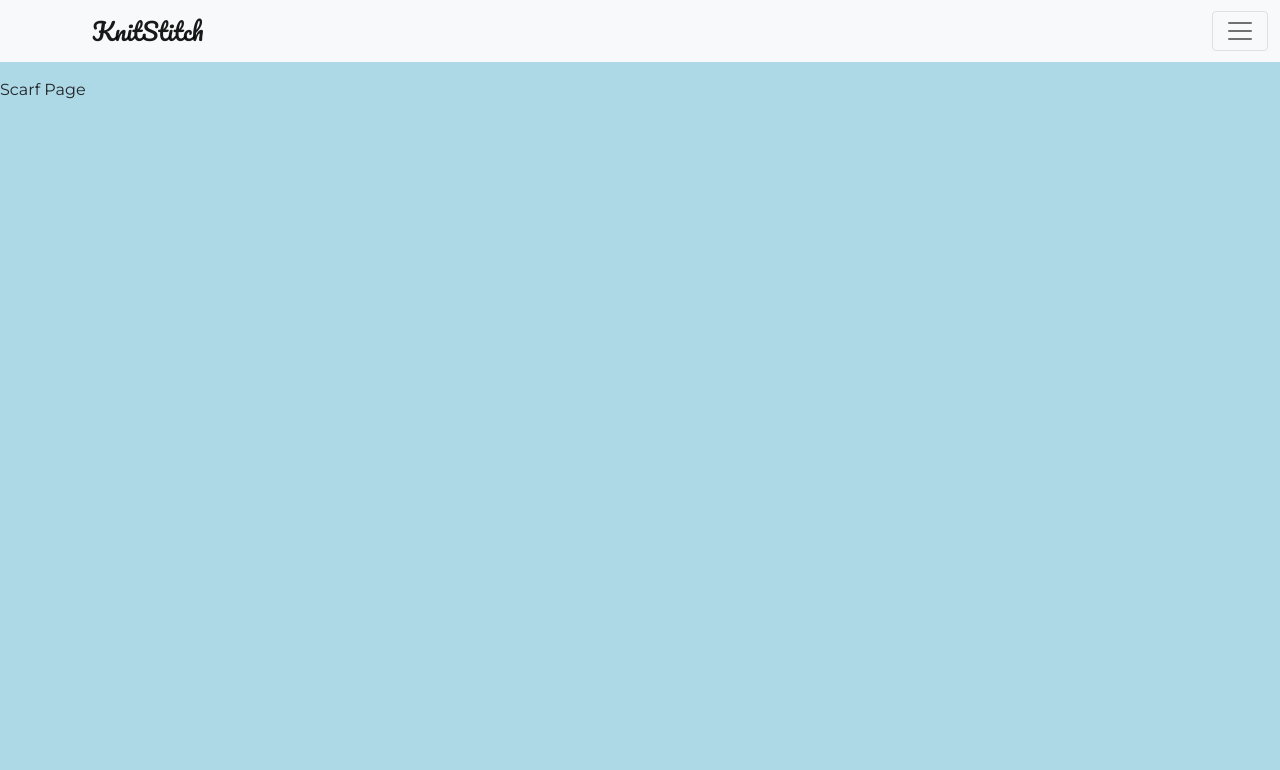
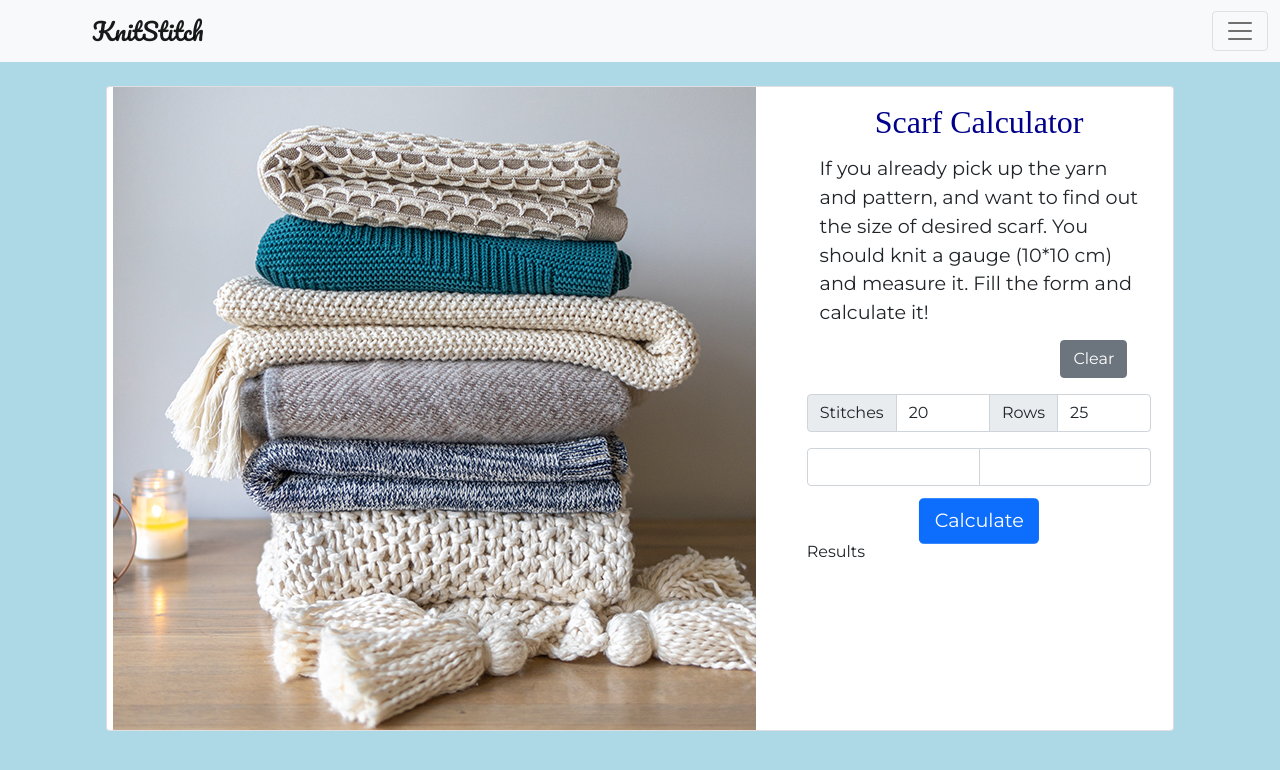
Before and after one commit to evoloshchenko/blanket-calc, a React (Create React App) app: page /scarf in a window 1280 px wide. Shown: the top 770 px of the page. Built offline with nearby package versions, Linux system fonts and the light colour scheme.

Commit message:
Add a new page - Scarf Calculator and start woking on it.

```diff
--- /dev/null
+++ b/src/calculators/scarf/Calculator.js
@@ -0,0 +1,75 @@
+import { useState } from "react";
+import { Container, Row, Col, Card, Form } from "react-bootstrap";
+//Import for images
+import DetailImage from "../../components/DetailImage";
+import scarfImg from "../../img/scarf.jpg";
+//Import buttons
+import CalculateButton from "../../components/CalculateButton";
+import ResetButton from "../../components/ResetButton";
+//Import section of the page
+import InputForm from "../scarf/InputForm";
+import Results from "../scarf/Results";
+//Import constants
+import {
+  INITIAL_STITCHES,
+  INITIAL_ROWS,
+  INITIAL_WIDTH,
+  INITIAL_LENGTH,
+  INITIAL_SCARF_WIDTH,
+  INITIAL_SCARF_LENGTH,
+} from "../../constants";
+
+const Calculator = () => {
+  //State
+  const [stitches, setStitches] = useState(INITIAL_STITCHES);
+  const [rows, setRows] = useState(INITIAL_ROWS);
+  const [width, setWidth] = useState(INITIAL_WIDTH);
+  const [length, setLength] = useState(INITIAL_LENGTH);
+  const [desiredWidth, setDesiredWidth] = useState(INITIAL_SCARF_WIDTH);
+  const [desiredLength, setDesiredLength] = useState(INITIAL_SCARF_LENGTH);
+  const [totalStitches, setTotalStitches] = useState();
+  const [totalRows, setTotalRows] = useState();
+
+  return (
+    <Container>
+      <Card>
+        <Row>
+          <Col>
+            <DetailImage id="scarf-image" image={scarfImg} alt="scarf-image" />
+          </Col>
+          <Col>
+            <Card.Body>
+              <Card.Title>Scarf Calculator</Card.Title>
+              <Card.Text>
+                If you already pick up the yarn and pattern, and want to find
+                out the size of desired scarf. You should knit a gauge (10*10
+                cm) and measure it. Fill the form and calculate it!
+              </Card.Text>
+              <ResetButton />
+              <div>
+                <InputForm
+                  stitches={stitches}
+                  setStitches={setStitches}
+                  rows={rows}
+                  setRows={setRows}
+                  width={width}
+                  setWidth={setWidth}
+                  length={length}
+                  setLength={setLength}
+                  desiredWidth={desiredWidth}
+                  setDesiredWidth={setDesiredWidth}
+                  desiredLength={desiredLength}
+                  setDesiredLength={setDesiredLength}
+                />
+                <CalculateButton />
+                <Results />
+              </div>
+            </Card.Body>
+          </Col>
+        </Row>
+      </Card>
+    </Container>
+  );
+};
+
+export default Calculator;
--- /dev/null
+++ b/src/calculators/scarf/InputForm.js
@@ -0,0 +1,25 @@
+import { InputGroup } from "react-bootstrap";
+
+import NumberInput from "../../components/NumberInput";
+
+const InputForm = ({ stitches, setStitches, rows, setRows }) => {
+  return (
+    <>
+      <InputGroup className="mb-3">
+        <NumberInput
+          label="Stitches"
+          id="stitches"
+          value={stitches}
+          setValue={setStitches}
+        />
+        <NumberInput label="Rows" id="rows" value={rows} setValue={setRows} />
+      </InputGroup>
+      <InputGroup className="mb-3">
+        <NumberInput />
+        <NumberInput />
+      </InputGroup>
+    </>
+  );
+};
+
+export default InputForm;
--- /dev/null
+++ b/src/calculators/scarf/Results.js
@@ -0,0 +1,9 @@
+import React from 'react'
+
+const Results = () => {
+  return (
+    <div>Results</div>
+  )
+}
+
+export default Results;
--- a/src/constants.js
+++ b/src/constants.js
@@ -1,7 +1,9 @@
+//General constants
 export const INITIAL_STITCHES = 20;
 export const INITIAL_ROWS = 25;
 export const INITIAL_WIDTH = 10;
 export const INITIAL_LENGTH = 10;
+//Blanket constants
 export const INITIAL_BLANKET_WIDTH = 60;
 export const INITIAL_BLANKET_LENGTH = 120;
 
@@ -14,3 +16,7 @@ export const INITIAL_SIZE_FOOT = 25.5;
 export const INITIAL_FOOT_CIRCUM = 23;
 export const INITIAL_HEEL_DIAGONAL = 30;
 export const INITIAL_CALF_CIRCUM = 34;
+
+//Scarf constants
+export const INITIAL_SCARF_WIDTH = 40;
+export const INITIAL_SCARF_LENGTH = 180;
--- a/src/pages/ScarfPage.js
+++ b/src/pages/ScarfPage.js
@@ -1,5 +1,7 @@
+import Calculator from "../calculators/scarf/Calculator";
+
 const ScarfPage = () => {
-  return <div>Scarf Page</div>;
+  return <Calculator />;
 };
 
 export default ScarfPage;
```
